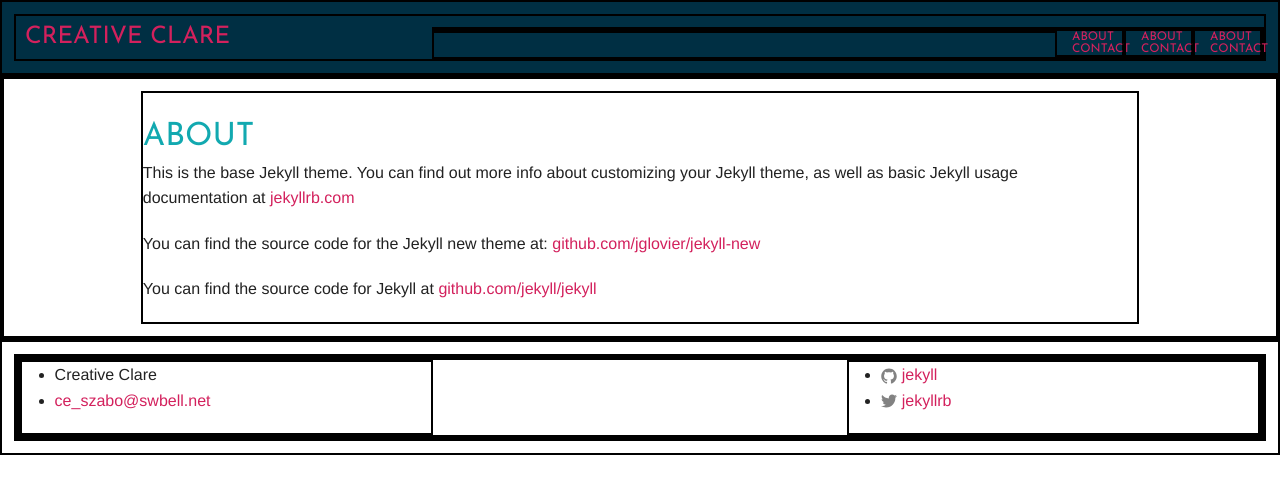
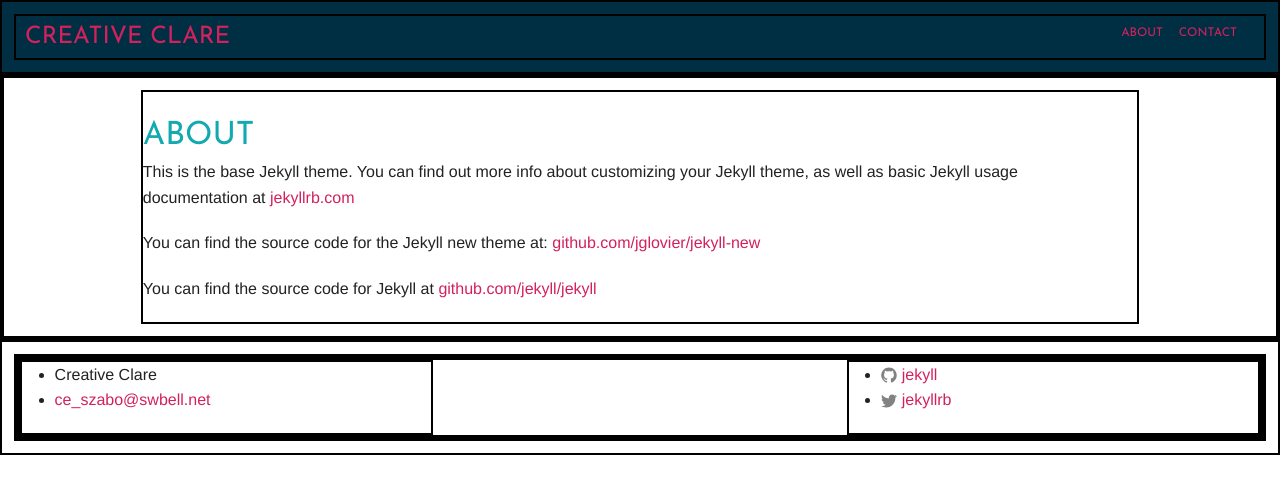
Before and after one commit to cszabo503/portfolio-site, a Jekyll site: the page built from about.md, in a window 1280 px wide. Shown: the top 494 px of the page. Built offline with Jekyll 4.4.1, drawn with Linux system fonts in a browser that asks for light colours; some web fonts are replaced.

Commit message:
modified header, default, page, post, index.html. added default-post layout, deleted jekyll post. got nav to work and header image to be out of main wrapper

```diff
--- a/_includes/header.html
+++ b/_includes/header.html
@@ -4,48 +4,15 @@
 
     <div class="row">
       <a class="site-title columns medium-4 large-4" href="{{ site.baseurl }}/">{{ site.title }}</a>
-
       <nav class="site-nav columns medium-8 large-8">
-          <a href="#" class="menu-icon">
-            <!-- <div><a href="#"><p>Home</p></a></div>
-            <div><a href="#"><p>About</p></a></div>
-            <div><a href="#"><p>Contact</p></a></div> -->
-
-           <!--  <svg viewBox="0 0 18 15">
-              <path fill="#424242" d="M18,1.484c0,0.82-0.665,1.484-1.484,1.484H1.484C0.665,2.969,0,2.304,0,1.484l0,0C0,0.665,0.665,0,1.484,0 h15.031C17.335,0,18,0.665,18,1.484L18,1.484z"/>
-              <path fill="#424242" d="M18,7.516C18,8.335,17.335,9,16.516,9H1.484C0.665,9,0,8.335,0,7.516l0,0c0-0.82,0.665-1.484,1.484-1.484 h15.031C17.335,6.031,18,6.696,18,7.516L18,7.516z"/>
-              <path fill="#424242" d="M18,13.516C18,14.335,17.335,15,16.516,15H1.484C0.665,15,0,14.335,0,13.516l0,0 c0-0.82,0.665-1.484,1.484-1.484h15.031C17.335,12.031,18,12.696,18,13.516L18,13.516z"/>
-            </svg> -->
-          </a>
-
-          <div class="row">
-            <div class="trigger columns medium-6 large-9"></div>
-            <div class="trigger columns medium-2 large-1">
         {% for page in site.pages %}
           {% if page.title %}
           <a class="page-link" href="{{ page.url | prepend: site.baseurl }}">{{ page.title }}</a>
           {% endif %}
         {% endfor %}
+      </nav>
     </div>
 
-            <div class="trigger columns medium-2 large-1">
-              {% for page in site.pages %}
-                {% if page.title %}
-                <a class="page-link" href="{{ page.url | prepend: site.baseurl }}">{{ page.title }}</a>
-                {% endif %}
-              {% endfor %}
-            </div>
-
-            <div class="trigger columns medium-2 large-1">
-              {% for page in site.pages %}
-                {% if page.title %}
-                <a class="page-link" href="{{ page.url | prepend: site.baseurl }}">{{ page.title }}</a>
-                {% endif %}
-              {% endfor %}
-            </div>
-          </div>
-        </nav>
-    </div>
   </div>
 
 </header>
--- /dev/null
+++ b/_layouts/default-post.html
@@ -0,0 +1,22 @@
+<!DOCTYPE html>
+<html>
+
+  {% include head.html %}
+
+  <body>
+
+    {% include header.html %}
+
+    <div class="page-content">
+
+
+      <div class="wrapper">
+        {{ content }}
+      </div>
+    </div>
+
+    {% include footer.html %}
+
+  </body>
+
+</html>
--- a/_layouts/default.html
+++ b/_layouts/default.html
@@ -8,6 +8,16 @@
     {% include header.html %}
 
     <div class="page-content">
+
+      <div class="wrapper2">
+        <div class="row">
+          <div class="tagline small-columns-12">
+          <h1>lskdfjalskdfjlsdkfjs;ldkf</h1>
+          </div>
+          <img class="intro-pic small-columns-12" src="/photos/intro-pic.jpg"/>
+        </div>
+      </div>
+
       <div class="wrapper">
         {{ content }}
       </div>
--- a/_layouts/page.html
+++ b/_layouts/page.html
@@ -1,5 +1,5 @@
 ---
-layout: default
+layout: default-post
 ---
 <div class="post">
 
--- a/_layouts/post.html
+++ b/_layouts/post.html
@@ -1,5 +1,5 @@
 ---
-layout: default
+layout: default-post
 ---
 <div class="post">
 
--- a/css/creative.css
+++ b/css/creative.css
@@ -9,6 +9,11 @@
   max-width: 100%;
   margin: 0 auto;
   padding: 0.750em;
+ }
+
+ .wrapper2 {
+  max-width: 100%;
+  margin: 0 auto;
  }
 
 
@@ -84,19 +89,23 @@
 .site-nav {
   font-size: 0.750em;
   text-transform: uppercase;
-  text-align: center;
   margin-top: 0.875em;
-  display: inline;
-  /*vertical-align: middle;*/
 }
 
-.trigger {
-  vertical-align: right;
+.page-link {
+  display: inline-block;
+  padding-right: 1em;
+  vertical-align: middle;
 }
 
-.menu-icon{
 
+@media only screen and (min-width: 40.063em) {
+  .site-nav {
+    text-align: right; }
 }
+
+
+
 
 
 
@@ -177,17 +186,17 @@
   position: absolute;
   z-index: 1;
   width: 100%;
-  height: 606px;
+  /*height: 622px;*/
 }
 
 
 /* ---------------------------------------------- */
-/* Cover Photos --------------------------------- */
+/* Posts ---------------------------------------- */
 /* ---------------------------------------------- */
 
 
 .post {
-  max-width: 80%;
+  max-width: 100%;
   margin: 0 auto;
 }
 
@@ -202,6 +211,11 @@
 
 .post-content {
   padding-right: 3em;
+}
+
+@media only screen and (min-width: 40.063em) {
+  .post {
+    max-width: 80%; }
 }
 
 
```
Also changed, not shown: _posts/2014-10-29-welcome-to-jekyll.markdown (deleted, +0 -25 lines), index.html (+1 -8 lines). Lines whose indentation alone changed are shown as unchanged.
